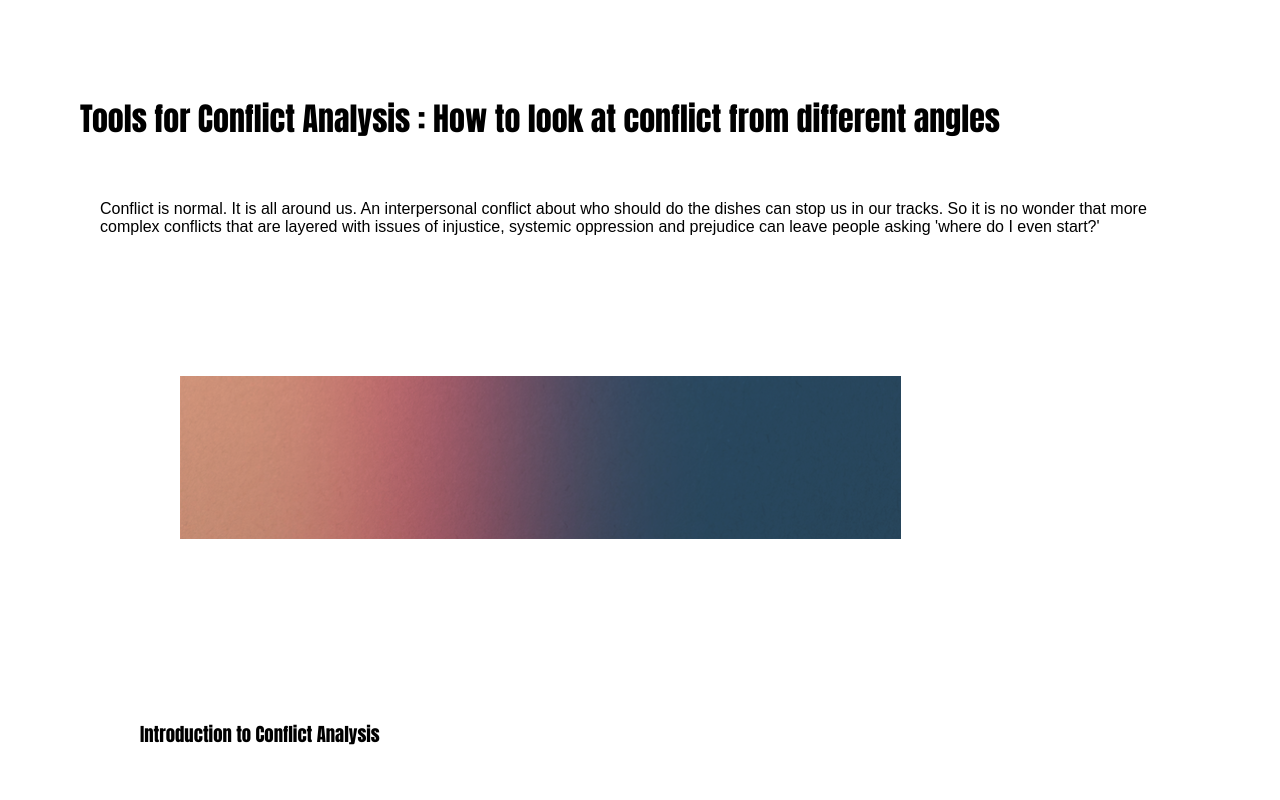
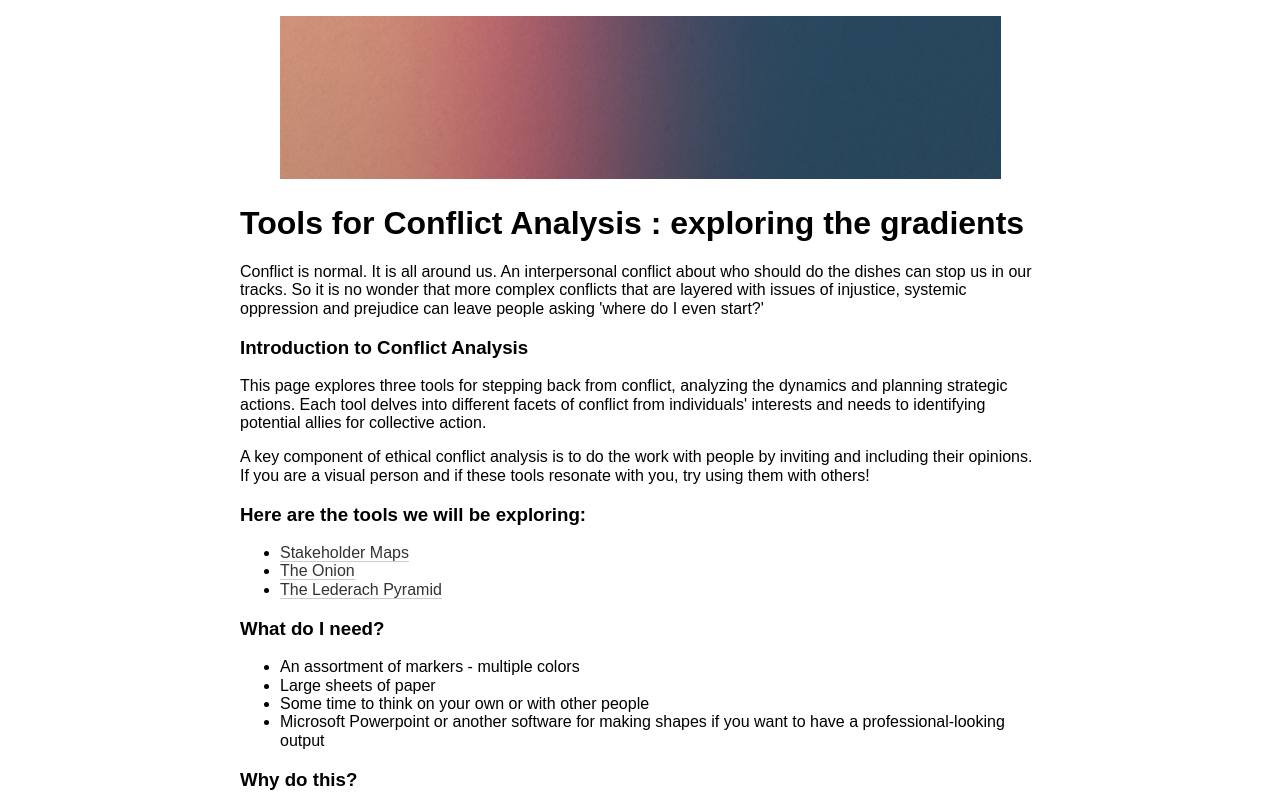
Before and after one commit to MikhalaLS/html-me-something-2, a plain HTML site: page index.html in a window 1280 px wide. Shown: the top 800 px of the page. Drawn offline with Linux system fonts and the light colour scheme.

Commit message:
updated tons of stuff

```diff
--- a/index.html
+++ b/index.html
@@ -1,14 +1,15 @@
 <!DOCTYPE html>
 <html>
+<figure>
+    <img src="images/Gradient.png">
+</figure>
     <head>
         <link type="text/css" rel="stylesheet" href="normalize.css"/>
         <link type ="text/css" rel="stylesheet" href="my_style.css"/>
 
-        <h1>Tools for Conflict Analysis : How to look at conflict from different angles</h1>
+        <h1>Tools for Conflict Analysis : exploring the gradients</h1>
         <p>Conflict is normal. It is all around us. An interpersonal conflict about who should do the dishes can stop us in our tracks. So it is no wonder that more complex conflicts that are layered with issues of injustice, systemic oppression and prejudice can leave people asking 'where do I even start?' </p>
-<figure>
-    <img src="images/Gradient.png">
-</figure>
+
 
     </head>
     <body>
@@ -143,13 +144,15 @@ The Pyramid remains relevant as peacebuilders consider how to engage parties hor
     <p>The pyramid is about acknowledging the asymmetry between different actors but then affirming that all of these levels and all these people are important. We have to work with them all to cultivate sustainable peace.</p>
 </main>
 
+<h2>Conclusion</h2>
+    <p>There is no magic way of solving conflict. But the more we know, the better we can respond.</p>
 
-<h3>Conclusion</h3>
-    <p>There is no magic way of solving conflict. But the more we know, the better we can respond.</p>
+    <footer>
+    &#169;Mikhala Lantz-Simmons 2017
+    </footer>
+
 </body>
 
-<footer>
-&#169;Mikhala Lantz-Simmons 2017
-</footer>
+
 
 </html>
--- a/my_style.css
+++ b/my_style.css
@@ -1,15 +1,15 @@
-* {
-	margin: 20px;
-	padding: 20px;
-	}
+body{
+    width: 100%;
+    max-width: 800px;
+    margin: 0 auto;
+    background-color: white;
+}
 figure{
-    margin:40px;
-    padding: 40px;
+    width: 100%;
+    max-width: 800px;
 }
 
-div, article, section, header, footer, nav, figure, li {
-    position : relative;
-    }
+
 a {
     border-bottom : 1px solid rgba(0, 0, 0, 0.2);
     color : #333;
@@ -17,8 +17,14 @@ a {
     transition : border-color 0.2s ease-in-out;
     }
 
-h1, h3{
-    font-family: Impact;
+h1{
+    font-family: Arial;
+    font-weight: bold;
+
+}
+
+h3{
+    font-family: Arial;
     font-style: normal;
 }
 
@@ -31,3 +37,9 @@ img{
     color:white;
     margin: 10;
 }
+
+footer{
+    padding: 1cm;
+    color:grey;
+
+}
```
Also changed, not shown: images/Gradient_vertical.png (added).
